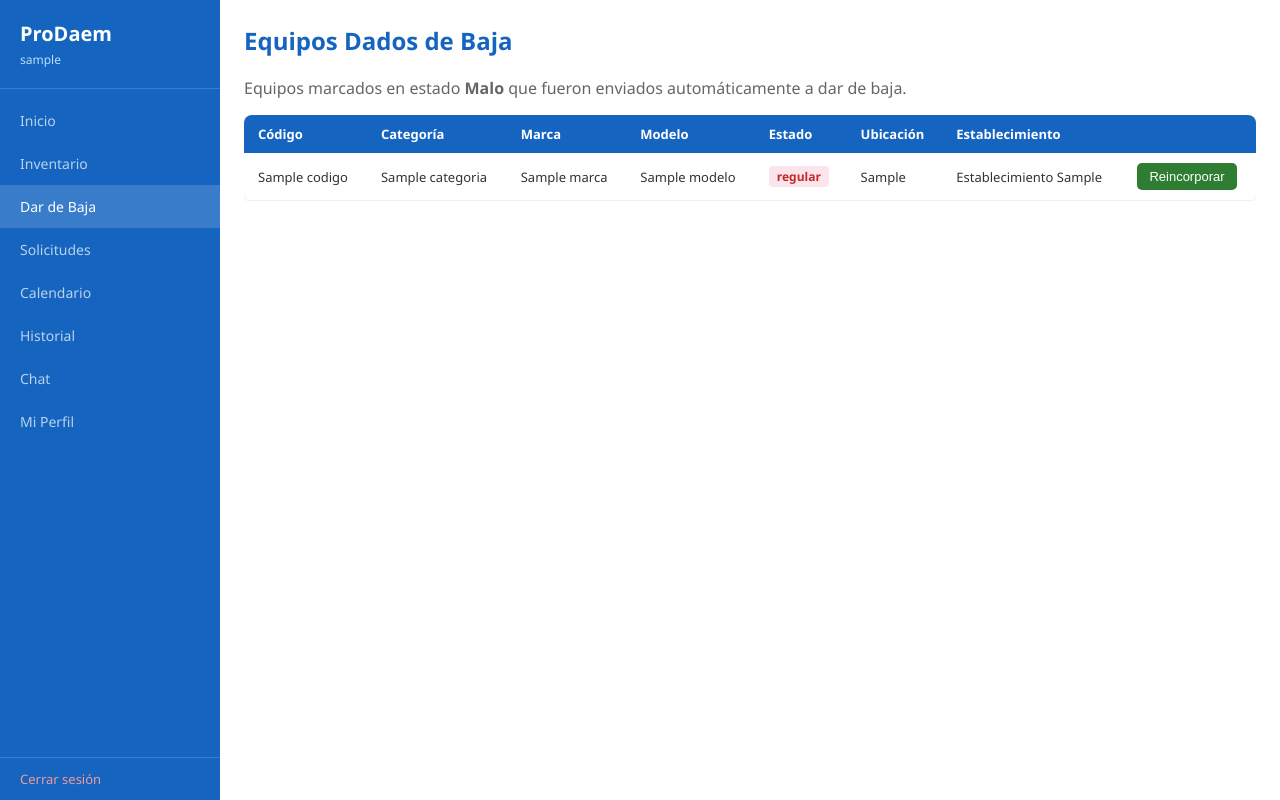
After one commit to javierazambranoch/proddaem-inventario, a Flask app: page /dar_baja in a window 1280 px wide. The commit adds this page. Run offline with Flask 3, Linux system fonts and the light colour scheme; the visitor is signed in with stand-in values (Sample User, id 1); a database or web service that is not in the repository returns one stand-in record (values such as "Sample title"); some libraries are stand-ins or nearby versions.

Commit message:
Dar de baja: enviar equipos en estado Malo automaticamente y vista en el panel

```diff
--- a/web/app.py
+++ b/web/app.py
@@ -111,6 +111,20 @@ def crear_tabla_eventos():
 
 
 crear_tabla_eventos()
+
+
+def crear_columna_baja():
+    try:
+        conn = obtener_conexion()
+        cur = conn.cursor()
+        cur.execute("ALTER TABLE Computador ADD COLUMN IF NOT EXISTS baja BOOLEAN DEFAULT FALSE")
+        conn.commit()
+        conn.close()
+    except Exception as e:
+        print("ERROR CREAR COLUMNA BAJA:", e)
+
+
+crear_columna_baja()
 
 
 @app.route("/")
@@ -281,13 +295,13 @@ def inventario():
             if est_filtro == "0":
                 cur.execute(
                     "SELECT codigo, categoria, marca, modelo, estado, ubicacion_asignada, responsable, lugar_almacenamiento "
-                    "FROM Computador WHERE codigo ILIKE %s ORDER BY fecha_registro DESC",
+                    "FROM Computador WHERE codigo ILIKE %s AND baja = FALSE ORDER BY fecha_registro DESC",
                     (f"%{buscar}%",)
                 )
             else:
                 cur.execute(
                     "SELECT codigo, categoria, marca, modelo, estado, ubicacion_asignada, responsable, lugar_almacenamiento "
-                    "FROM Computador WHERE codigo ILIKE %s AND id_establecimiento = %s "
+                    "FROM Computador WHERE codigo ILIKE %s AND id_establecimiento = %s AND baja = FALSE "
                     "ORDER BY fecha_registro DESC",
                     (f"%{buscar}%", est_filtro)
                 )
@@ -295,18 +309,18 @@ def inventario():
             if est_filtro == "0":
                 cur.execute(
                     "SELECT codigo, categoria, marca, modelo, estado, ubicacion_asignada, responsable, lugar_almacenamiento "
-                    "FROM Computador ORDER BY fecha_registro DESC"
+                    "FROM Computador WHERE baja = FALSE ORDER BY fecha_registro DESC"
                 )
             else:
                 cur.execute(
                     "SELECT codigo, categoria, marca, modelo, estado, ubicacion_asignada, responsable, lugar_almacenamiento "
-                    "FROM Computador WHERE id_establecimiento = %s ORDER BY fecha_registro DESC",
+                    "FROM Computador WHERE id_establecimiento = %s AND baja = FALSE ORDER BY fecha_registro DESC",
                     (est_filtro,)
                 )
         else:
             cur.execute(
                 "SELECT codigo, categoria, marca, modelo, estado, ubicacion_asignada, responsable, lugar_almacenamiento "
-                "FROM Computador WHERE id_establecimiento = %s ORDER BY fecha_registro DESC",
+                "FROM Computador WHERE id_establecimiento = %s AND baja = FALSE ORDER BY fecha_registro DESC",
                 (id_est,)
             )
 
@@ -362,11 +376,12 @@ def inv_guardar():
         cur.execute(
             """INSERT INTO Computador
             (codigo, categoria, marca, modelo, estado,
-             descripcion_condicion, ubicacion_asignada, responsable, lugar_almacenamiento, id_establecimiento)
-            VALUES (%s,%s,%s,%s,%s,%s,%s,%s,%s,%s)""",
+             descripcion_condicion, ubicacion_asignada, responsable, lugar_almacenamiento, id_establecimiento, baja)
+            VALUES (%s,%s,%s,%s,%s,%s,%s,%s,%s,%s,%s)""",
             (codigo, categoria, marca, modelo, estado,
              condicion if condicion else None, ubicacion, responsable if responsable else None,
-             lugar_almacenamiento if lugar_almacenamiento else None, id_establecimiento)
+             lugar_almacenamiento if lugar_almacenamiento else None, id_establecimiento,
+             True if estado == "malo" else False)
         )
 
         solicitud_creada = False
@@ -375,6 +390,8 @@ def inv_guardar():
             nombre_prod = f"{requiere.capitalize() if requiere else 'Solicitud'} - {categoria} {marca} {modelo}"
             caracts = f"Código: {codigo} | Marca: {marca} | Modelo: {modelo} | Ubicación: {ubicacion}"
             desc = desc_solicitud if desc_solicitud else f"Solicitud automática desde Inventario.\nEquipo: {codigo}\nEstado: {estado}"
+            if estado == "malo":
+                desc = f"{desc}\nEste equipo fue dado de baja automáticamente por estar en estado MALO."
             cur.execute(
                 """INSERT INTO solicitud
                 (nombre_producto, nro_serie, cantidad, caracteristicas,
@@ -437,6 +454,66 @@ def inv_eliminar(codigo):
         flash(f"Error al eliminar: {e}", "danger")
 
     return redirect(url_for("inventario", buscar=request.form.get("buscar", ""), establecimiento=est_filtro))
+
+
+@app.route("/dar_baja", methods=["GET"])
+def dar_baja():
+    if not login_requerido():
+        return redirect(url_for("login"))
+
+    es_daem = session["usuario"].lower() == "admin_daem"
+    id_est = session["id_establecimiento"]
+    est_filtro = request.args.get("establecimiento", "0")
+    lista = []
+
+    try:
+        conn = obtener_conexion()
+        cur = conn.cursor()
+        cols = "codigo, categoria, marca, modelo, estado, ubicacion_asignada, responsable, lugar_almacenamiento, descripcion_condicion"
+        if es_daem:
+            if est_filtro == "0":
+                cur.execute(f"SELECT {cols}, id_establecimiento FROM Computador WHERE baja = TRUE ORDER BY fecha_registro DESC")
+            else:
+                cur.execute(f"SELECT {cols}, id_establecimiento FROM Computador WHERE baja = TRUE AND id_establecimiento = %s ORDER BY fecha_registro DESC", (est_filtro,))
+        else:
+            cur.execute(f"SELECT {cols}, id_establecimiento FROM Computador WHERE baja = TRUE AND id_establecimiento = %s ORDER BY fecha_registro DESC", (id_est,))
+        lista = cur.fetchall()
+        conn.close()
+    except Exception as e:
+        flash(f"Error al cargar dar de baja: {e}", "danger")
+
+    return render_template("dar_baja.html",
+                           usuario=session["usuario"],
+                           es_daem=es_daem,
+                           bajas=lista,
+                           est_filtro=est_filtro,
+                           establecimientos=ESTABLECIMIENTOS,
+                           est_nombres={v: k for k, v in ESTABLECIMIENTOS.items()})
+
+
+@app.route("/dar_baja/reincorporar", methods=["POST"])
+def dar_baja_reincorporar():
+    if not login_requerido():
+        return redirect(url_for("login"))
+
+    codigo = request.form.get("codigo", "").strip()
+    est_filtro = request.form.get("est_filtro", "0")
+
+    try:
+        conn = obtener_conexion()
+        cur = conn.cursor()
+        cur.execute(
+            "UPDATE Computador SET baja = FALSE, estado = 'bueno' WHERE codigo = %s",
+            (codigo,)
+        )
+        conn.commit()
+        conn.close()
+        registrar_historial(session["id_usuario"], f"Reincorporación de equipo '{codigo}'")
+        flash(f"Equipo '{codigo}' reincorporado al inventario.", "success")
+    except Exception as e:
+        flash(f"Error al reincorporar: {e}", "danger")
+
+    return redirect(url_for("dar_baja", establecimiento=est_filtro))
 
 
 @app.route("/solicitudes", methods=["GET", "POST"])
--- a/web/static/estilo.css
+++ b/web/static/estilo.css
@@ -57,6 +57,9 @@ body { font-family: 'Segoe UI', Arial, sans-serif; background: #f5f7fa; color: #
 .btn-editar:hover { background: #e3f2fd; border-radius: 4px; }
 .btn-cancelar { padding: 10px 20px; background: #999; color: #fff; border: none; border-radius: 6px; cursor: pointer; font-size: 14px; }
 .btn-cancelar:hover { background: #777; }
+
+.btn-reactivar { background: #2e7d32; color: #fff; border: none; padding: 6px 12px; border-radius: 5px; cursor: pointer; font-size: 13px; }
+.btn-reactivar:hover { background: #1b5e20; }
 
 .perfil-info { background: #e3f2fd; border: 1px solid #90caf9; padding: 16px 20px; border-radius: 8px; line-height: 1.8; }
 .perfil-info p { margin: 0; }
--- a/web/templates/base.html
+++ b/web/templates/base.html
@@ -15,6 +15,7 @@
         <nav>
             <a href="{{ url_for('dashboard') }}" class="{% if request.endpoint == 'dashboard' %}activo{% endif %}">Inicio</a>
             <a href="{{ url_for('inventario') }}" class="{% if request.endpoint == 'inventario' %}activo{% endif %}">Inventario</a>
+            <a href="{{ url_for('dar_baja') }}" class="{% if request.endpoint == 'dar_baja' %}activo{% endif %}">Dar de Baja</a>
             <a href="{{ url_for('solicitudes') }}" class="{% if request.endpoint == 'solicitudes' %}activo{% endif %}">Solicitudes</a>
             <a href="{{ url_for('calendario') }}" class="{% if request.endpoint == 'calendario' %}activo{% endif %}">Calendario</a>
             <a href="{{ url_for('historial') }}" class="{% if request.endpoint == 'historial' %}activo{% endif %}">Historial</a>
--- /dev/null
+++ b/web/templates/dar_baja.html
@@ -0,0 +1,59 @@
+{% extends "base.html" %}
+{% block titulo %}ProDaem - Dar de Baja{% endblock %}
+{% block contenido %}
+<h1>Equipos Dados de Baja</h1>
+<p style="color:#666; margin-bottom:16px;">Equipos marcados en estado <strong>Malo</strong> que fueron enviados automáticamente a dar de baja.</p>
+
+{% if es_daem %}
+<form method="GET" class="buscador">
+    <select name="establecimiento">
+        <option value="0" {% if est_filtro == '0' %}selected{% endif %}>DAEM (Todos)</option>
+        {% for nombre, id in establecimientos.items() %}
+        <option value="{{ id }}" {% if est_filtro == id|string %}selected{% endif %}>{{ nombre }}</option>
+        {% endfor %}
+    </select>
+    <button type="submit">Filtrar</button>
+</form>
+{% endif %}
+
+<div class="tabla-container">
+<table class="tabla">
+    <thead>
+        <tr>
+            <th>Código</th>
+            <th>Categoría</th>
+            <th>Marca</th>
+            <th>Modelo</th>
+            <th>Estado</th>
+            <th>Ubicación</th>
+            <th>Establecimiento</th>
+            <th></th>
+        </tr>
+    </thead>
+    <tbody>
+        {% for b in bajas %}
+        <tr>
+            <td>{{ b[0] }}</td>
+            <td>{{ b[1] }}</td>
+            <td>{{ b[2] }}</td>
+            <td>{{ b[3] }}</td>
+            <td><span class="badge badge-malo">{{ b[4] }}</span></td>
+            <td>{{ b[5] }}</td>
+            <td>{{ est_nombres.get(b[9], 'Establecimiento ' ~ b[9]) }}</td>
+            <td class="acciones">
+                <form method="POST" action="{{ url_for('dar_baja_reincorporar') }}" style="display:inline;"
+                      onsubmit="return confirm('¿Reincorporar el equipo {{ b[0] }} al inventario?')">
+                    <input type="hidden" name="codigo" value="{{ b[0] }}">
+                    <input type="hidden" name="est_filtro" value="{{ est_filtro }}">
+                    <button type="submit" class="btn-reactivar">Reincorporar</button>
+                </form>
+            </td>
+        </tr>
+        {% endfor %}
+        {% if not bajas %}
+        <tr><td colspan="8" class="vacio">No hay equipos dados de baja.</td></tr>
+        {% endif %}
+    </tbody>
+</table>
+</div>
+{% endblock %}
--- a/web/templates/inventario.html
+++ b/web/templates/inventario.html
@@ -53,6 +53,7 @@
     <div id="panel-solicitud" style="display:none; grid-column: 1 / -1; background:#e3f2fd; padding:16px; border-radius:8px; margin-top:8px;">
         <strong style="color:#1565c0;">Se creara una solicitud automatica</strong>
         <p style="font-size:12px; color:#666; margin:6px 0 12px 0;">El sistema enviara una solicitud con estos datos:</p>
+        <p id="nota-baja" style="display:none; font-size:12px; color:#c62828; margin:0 0 12px 0;"><strong>Aviso:</strong> al estar en estado Malo, el equipo se enviará automáticamente a <strong>Dar de Baja</strong>.</p>
         <div class="campo">
             <label>Requiere *</label>
             <input type="text" id="sol-requiere" placeholder="Ej: Mantencion, Reposicion...">
@@ -127,9 +128,11 @@
 document.getElementById('sel-estado')?.addEventListener('change', function() {
     var c = document.getElementById('campo-condicion');
     var p = document.getElementById('panel-solicitud');
+    var nota = document.getElementById('nota-baja');
     var val = this.value;
     c.style.display = (val === 'regular' || val === 'malo') ? 'block' : 'none';
     p.style.display = (val === 'regular' || val === 'malo') ? 'grid' : 'none';
+    if (nota) nota.style.display = (val === 'malo') ? 'block' : 'none';
 });
 
 document.getElementById('sol-requiere')?.addEventListener('input', function() {
```
